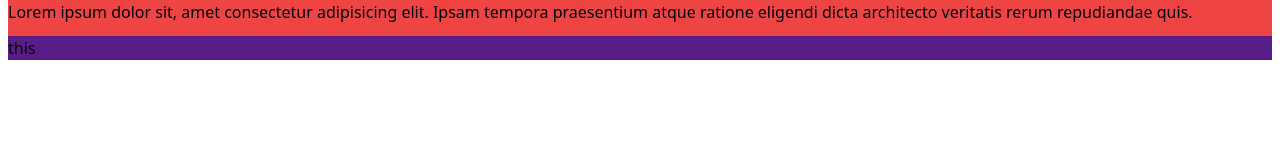
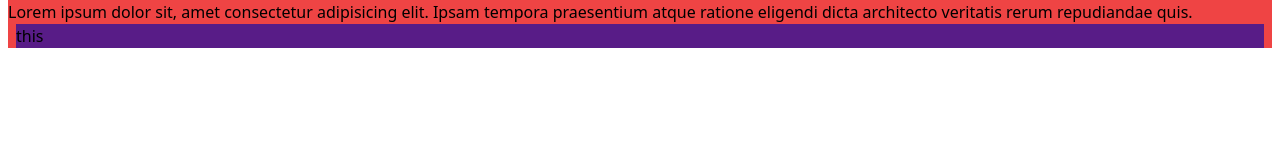
Before and after one commit to kamranhaider786/InternshipTasks, a website built with Vite: page index2.html in a window 1280 px wide. Built offline with nearby package versions, Linux system fonts and the light colour scheme.

Commit message:
New Commite

```diff
--- a/index2.html
+++ b/index2.html
@@ -4,14 +4,14 @@
         <meta charset="UTF-8">
         <meta name="viewport" content="width=device-width, initial-scale=1.0">
         <link rel="stylesheet" href="input.css">
-        <title>Document</title>
+        <title>Tailwind</title>
     </head>
 
     <body>
         <div class="bg-red-500 mx-2">
             Lorem ipsum dolor sit, amet consectetur adipisicing elit. Ipsam tempora praesentium atque ratione eligendi
             dicta architecto veritatis rerum repudiandae quis.
-            <div class="bg-purple-900 my-3">
+            <div class="bg-purple-900 mx-2">
                 this
             </div>
         </div>
```
Also changed, not shown: package.json (+3 -4 lines), 1 other file.
